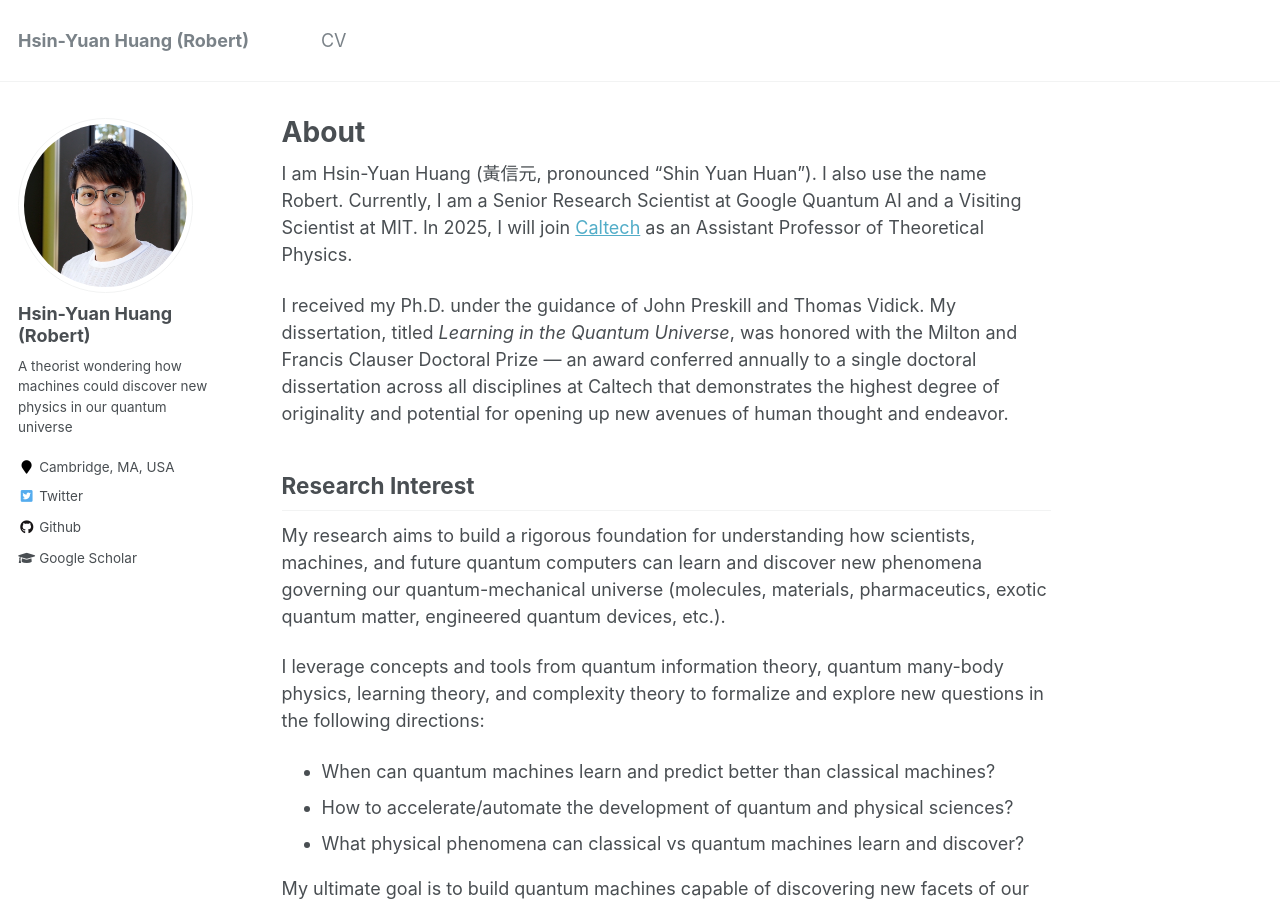
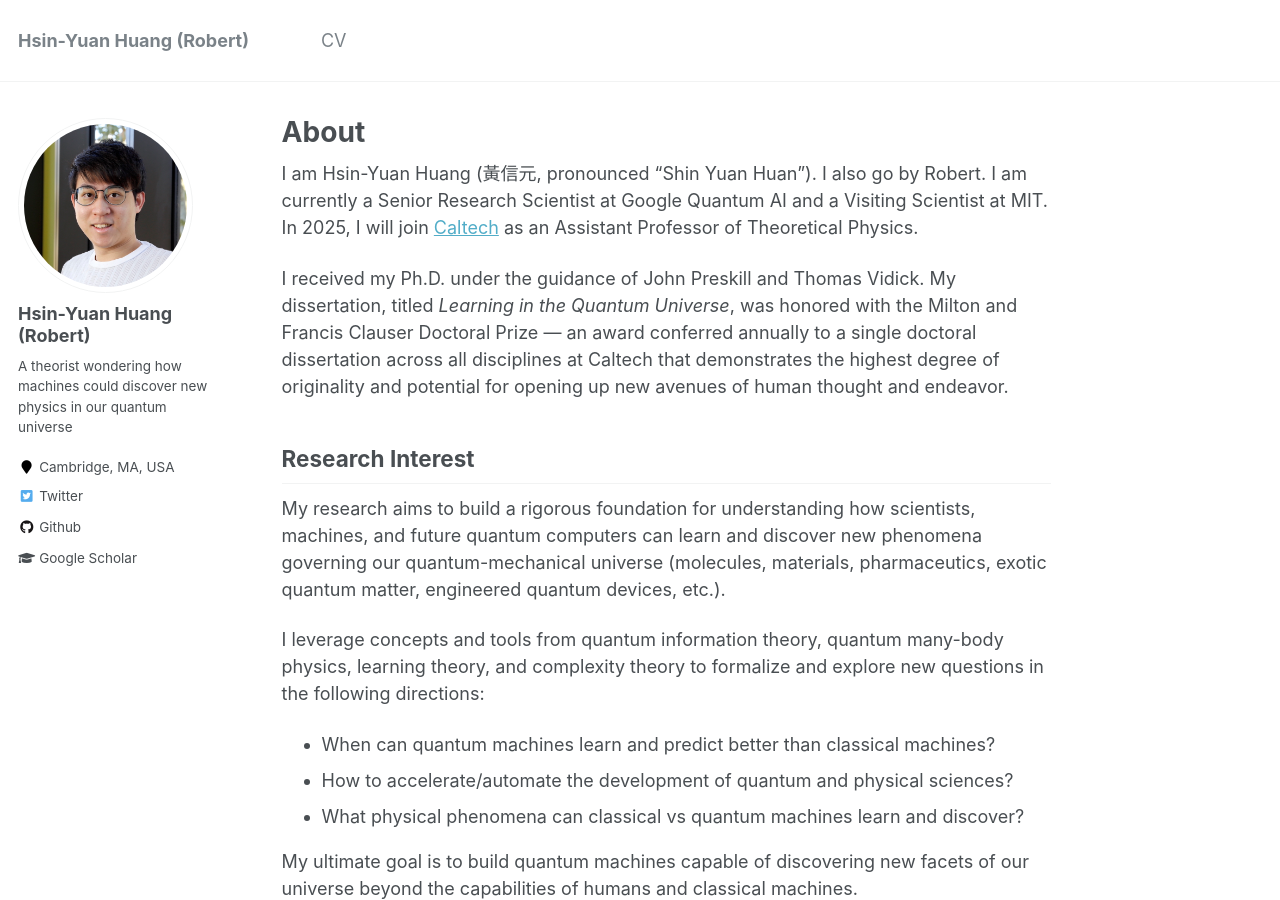
Before and after one commit to hsinyuan-huang/hsinyuan-huang.github.io, a Jekyll site: the page built from _pages/about.md, in a window 1280 px wide and 900 px high. Built offline with Jekyll 4.4.1, drawn with Linux system fonts in a browser that asks for light colours; emoji names are drawn with the system emoji font; formulas are drawn with MathJax 3.

Commit message:
Update about.md

```diff
--- a/_pages/about.md
+++ b/_pages/about.md
@@ -7,7 +7,7 @@ redirect_from:
   - /about.html
 ---
 
-I am Hsin-Yuan Huang (黃信元, pronounced "Shin Yuan Huan"). I also use the name Robert. Currently, I am a Senior Research Scientist at Google Quantum AI and a Visiting Scientist at MIT. In 2025, I will join [Caltech](https://www.caltech.edu/) as an Assistant Professor of Theoretical Physics.
+I am Hsin-Yuan Huang (黃信元, pronounced "Shin Yuan Huan"). I also go by Robert. I am currently a Senior Research Scientist at Google Quantum AI and a Visiting Scientist at MIT. In 2025, I will join [Caltech](https://www.caltech.edu/) as an Assistant Professor of Theoretical Physics.
 
 I received my Ph.D. under the guidance of John Preskill and Thomas Vidick. My dissertation, titled *Learning in the Quantum Universe*, was honored with the Milton and Francis Clauser Doctoral Prize --- an award conferred annually to a single doctoral dissertation across all disciplines at Caltech that demonstrates the highest degree of originality and potential for opening up new avenues of human thought and endeavor.
 
```
